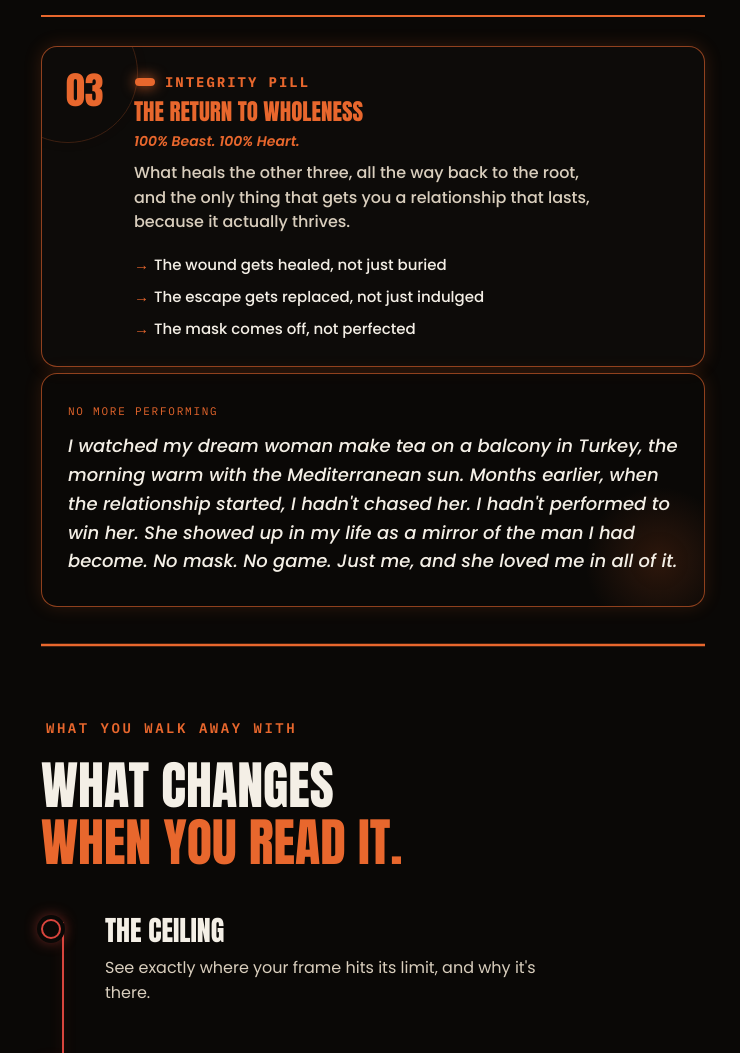
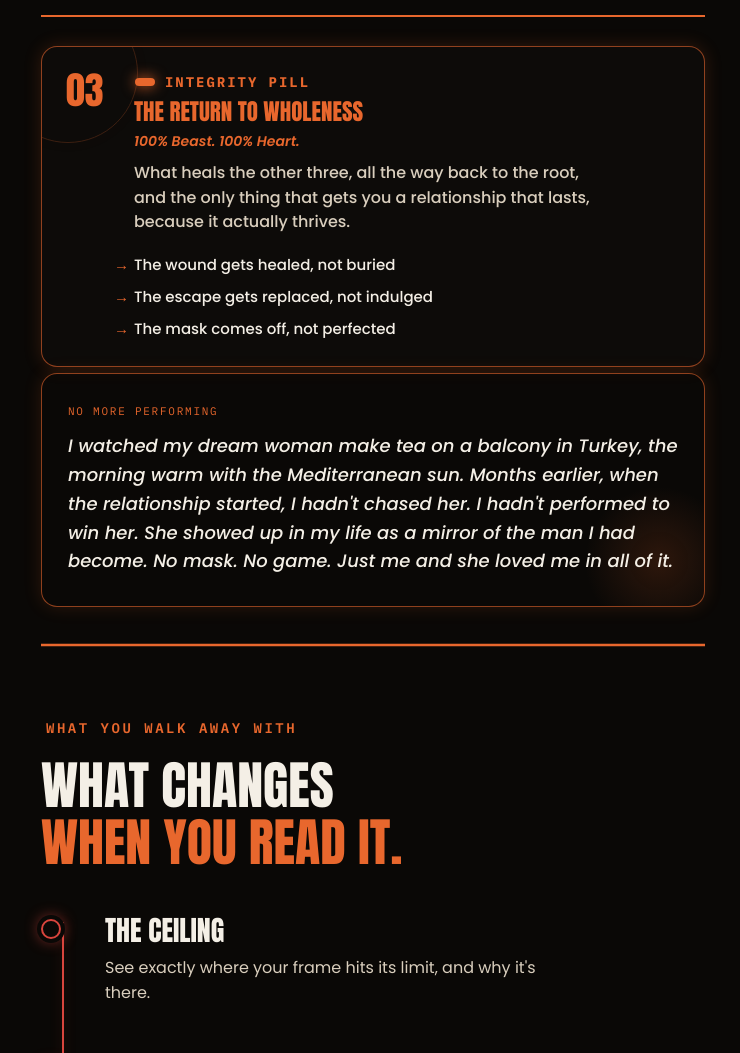
Before and after one commit to theintegritypill/theintegritypill, a website: page index.html in a window 1280 px wide. Shown: the part 4879-5932 px from the top of the page, without its empty margins (267-1007 px from the left). Drawn offline with Linux system fonts and the light colour scheme.

Commit message:
Align healing-map bullets and refine story copy

```diff
--- a/index.html
+++ b/index.html
@@ -389,8 +389,8 @@
   .ip-subitem p{ margin:0; font-family: var(--font-body); font-size:14.5px; color: var(--text-body); }
 
   .ip-healing-map{ list-style:none; margin-top:18px; display:grid; gap:9px; max-width:440px; }
-  .ip-healing-map li{ font-size:15px; color: var(--text-bright); padding-left:20px; position:relative; font-weight:500; }
-  .ip-healing-map li::before{ content:"\2192"; position:absolute; left:0; color: var(--accent); }
+  .ip-healing-map li{ font-size:15px; color: var(--text-bright); padding-left:0; position:relative; font-weight:500; }
+  .ip-healing-map li::before{ content:"\2192"; position:absolute; left:-20px; color: var(--accent); }
 
   .ip-proof-card{ margin: 6px 0 20px; padding: 32px 28px; background: var(--card-bg); border:1px solid rgba(216,69,61,0.65); border-radius:16px; position:relative; overflow:hidden; box-shadow: 0 0 18px rgba(216,69,61,0.2); }
   .ip-proof-glow{ position:absolute; right:-30px; bottom:-30px; width:150px; height:150px; border-radius:50%; background: radial-gradient(circle, rgba(216,69,61,0.16), transparent 70%); pointer-events:none; }
@@ -662,8 +662,8 @@
     <span class="ip-polarity">100% Beast. 100% Heart.</span>
     <p class="ip-journey-body">What heals the other three, all the way back to the root, and the only thing that gets you a relationship that lasts, because it actually thrives.</p>
     <ul class="ip-healing-map">
-      <li>The wound gets healed, not just buried</li>
-      <li>The escape gets replaced, not just indulged</li>
+      <li>The wound gets healed, not buried</li>
+      <li>The escape gets replaced, not indulged</li>
       <li>The mask comes off, not perfected</li>
     </ul>
   </div>
@@ -671,7 +671,7 @@
   <div class="ip-story-card" data-stage="integrity">
     <div class="ip-story-glow"></div>
     <span class="ip-story-eyebrow">No More Performing</span>
-    <p class="ip-story-text">I watched my dream woman make tea on a balcony in Turkey, the morning warm with the Mediterranean sun. Months earlier, when the relationship started, I hadn't chased her. I hadn't performed to win her. She showed up in my life as a mirror of the man I had become. No mask. No game. Just me, and she loved me in all of it.</p>
+    <p class="ip-story-text">I watched my dream woman make tea on a balcony in Turkey, the morning warm with the Mediterranean sun. Months earlier, when the relationship started, I hadn't chased her. I hadn't performed to win her. She showed up in my life as a mirror of the man I had become. No mask. No game. Just me and she loved me in all of it.</p>
   </div>
 
   <svg class="ip-crack" data-color="integrity" viewBox="0 0 400 20" preserveAspectRatio="none" height="20">
```
